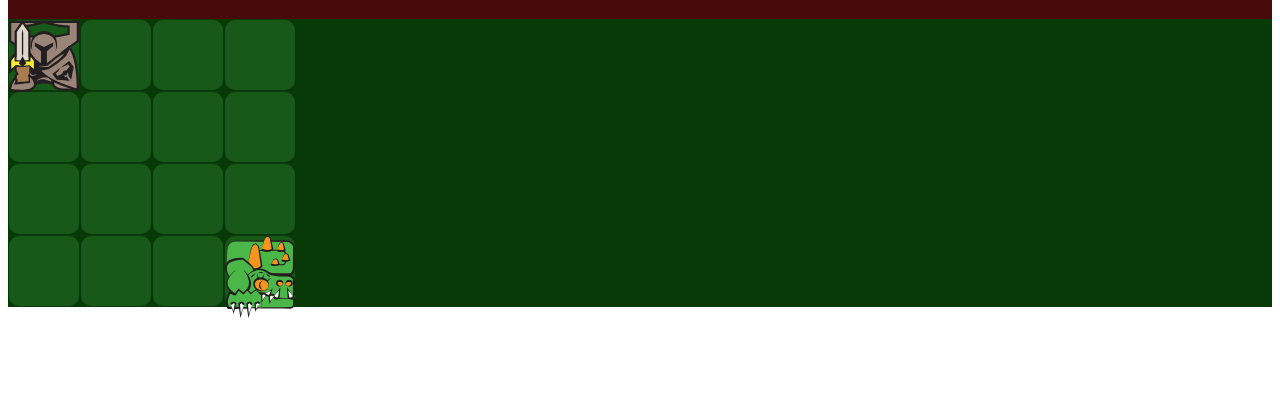
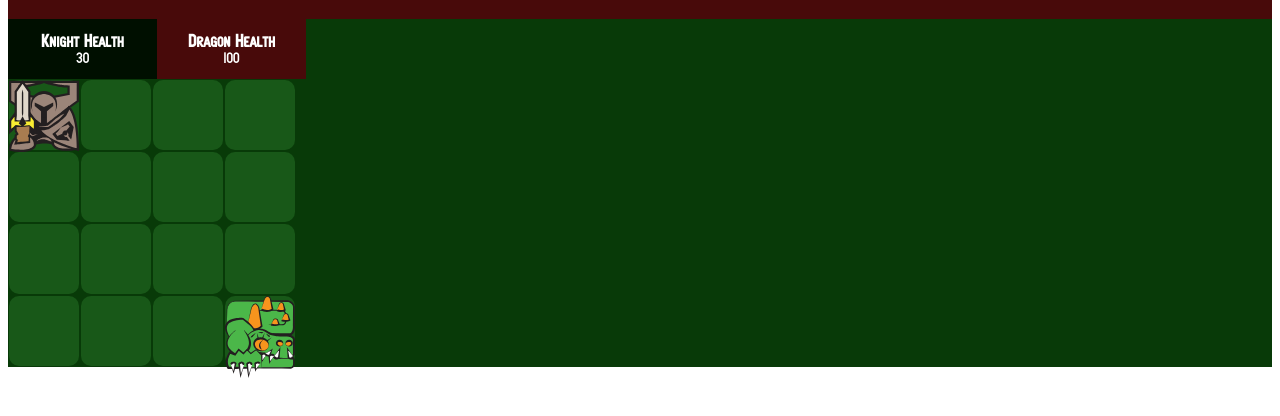
Before and after one commit to deric10000/knight_vs_dragon, a React app: page / in a window 1280 px wide. Shown: the part 64-480 px from the top of the page. Built offline with nearby package versions, Linux system fonts and the light colour scheme.

Commit message:
added hit points board

```diff
--- a/src/components/game.js
+++ b/src/components/game.js
@@ -1,5 +1,6 @@
 import React, { Component } from 'react';
 import { Board } from './board';
+import { HitPoints } from './hitpoints';
 // import { movementHandler } from '../gameLogic/movementHandler'
 
 //player is the knight
@@ -35,7 +36,9 @@ export class Game extends Component {
     super(props);
     this.state = {
       square: makeSquare,
-      knightPos: {x:0,y:0}
+      knightPos: {x:0,y:0},
+      knightHealth: 30,
+      dragonHealth: 100
     };
     this.moveTheKnight = this.moveTheKnight.bind(this);
   }
@@ -131,7 +134,13 @@ export class Game extends Component {
   render(){
     return (
       <div className="game">
-        <h1>Knight VS Dragon</h1>
+        <header>
+          <h1>Knight VS Dragon</h1>
+        </header>
+        <HitPoints
+          knightHP={this.state.knightHealth}
+          dragonHP={this.state.dragonHealth}
+        />
         <Board
           square={ this.state.square }
           knightPos={ this.state.knightPos }
--- /dev/null
+++ b/src/components/hitpoints.js
@@ -0,0 +1,14 @@
+import React from 'react';
+
+export const HitPoints = ({knightHP, dragonHP}) => (
+  <div className="hitpoints">
+    <div id="knightHP">
+      <h3>Knight Health</h3>
+      <p>{ knightHP }</p>
+    </div>
+    <div id="dragonHP">
+      <h3>Dragon Health</h3>
+      <p>{ dragonHP }</p>
+    </div>
+  </div>
+)
--- a/src/index.css
+++ b/src/index.css
@@ -10,11 +10,17 @@ font-style: normal;
 
 .game {
   float: left;
-  background: #480A0A;
+  background:  #083A08;
   width: 100%;
   font-family: "Atarian";
   text-align: center;
   color: #fff;
+}
+
+header {
+  float: left;
+  width: 100%;
+  background-color: #480A0A;
 }
 
 .board {
@@ -40,6 +46,40 @@ font-style: normal;
   border-radius: 10px;
 }
 
+.hitpoints {
+  display: table;
+  text-align: center;
+}
+
+.hitpoints h3 {
+  width: 149px;
+  display: table-cell;
+  vertical-align: middle;
+  text-align: center;
+  margin: 0;
+}
+
+#knightHP {
+  display: table-cell;
+  vertical-align: middle;
+  height: 60px;
+  width: 149px;
+  background-color: #000F00;
+}
+
+#dragonHP {
+  display: table-cell;
+  vertical-align: middle;
+  height: 60px;
+  width: 149px;
+  background-color: #480A0A;
+}
+
+#knightHP p, #dragonHP p {
+  margin: 0px;
+  padding: 0px;
+}
+
 .flexcontainer {
    display: flex;
    width: 308px;
```
